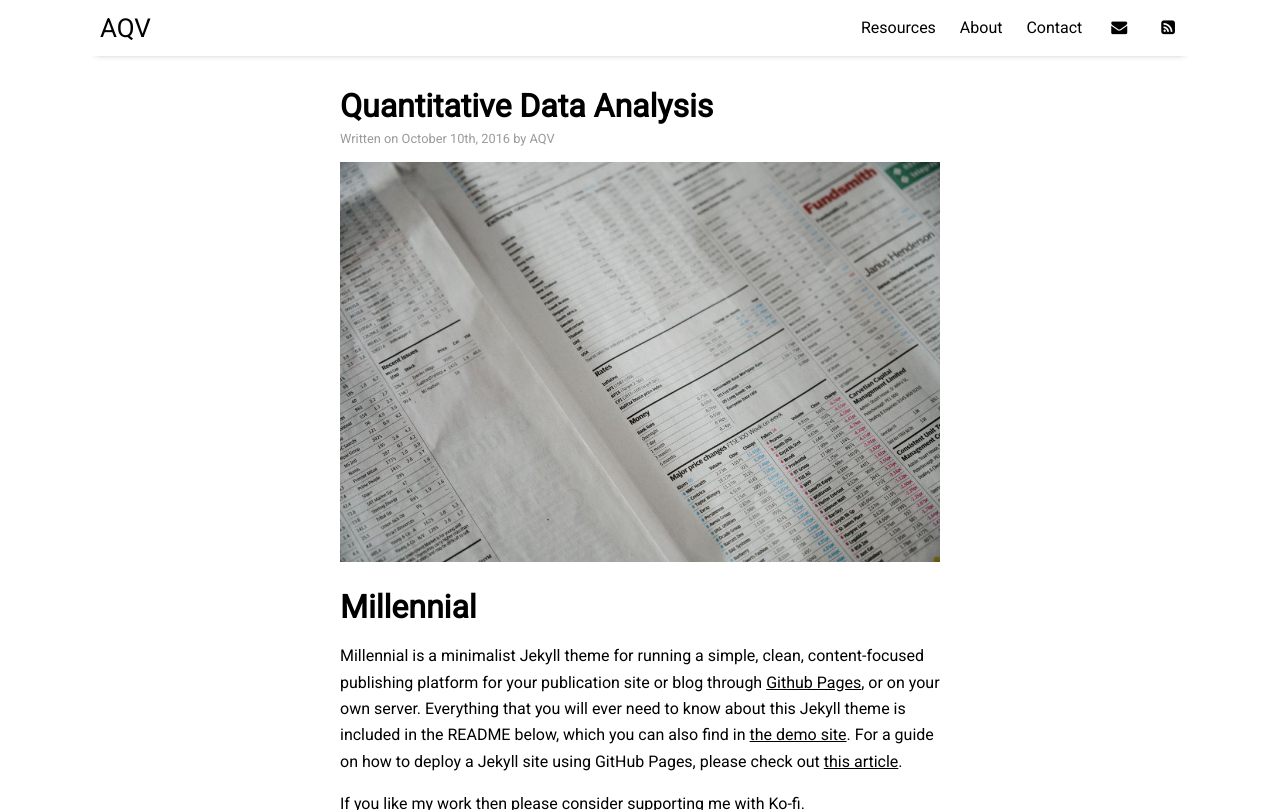
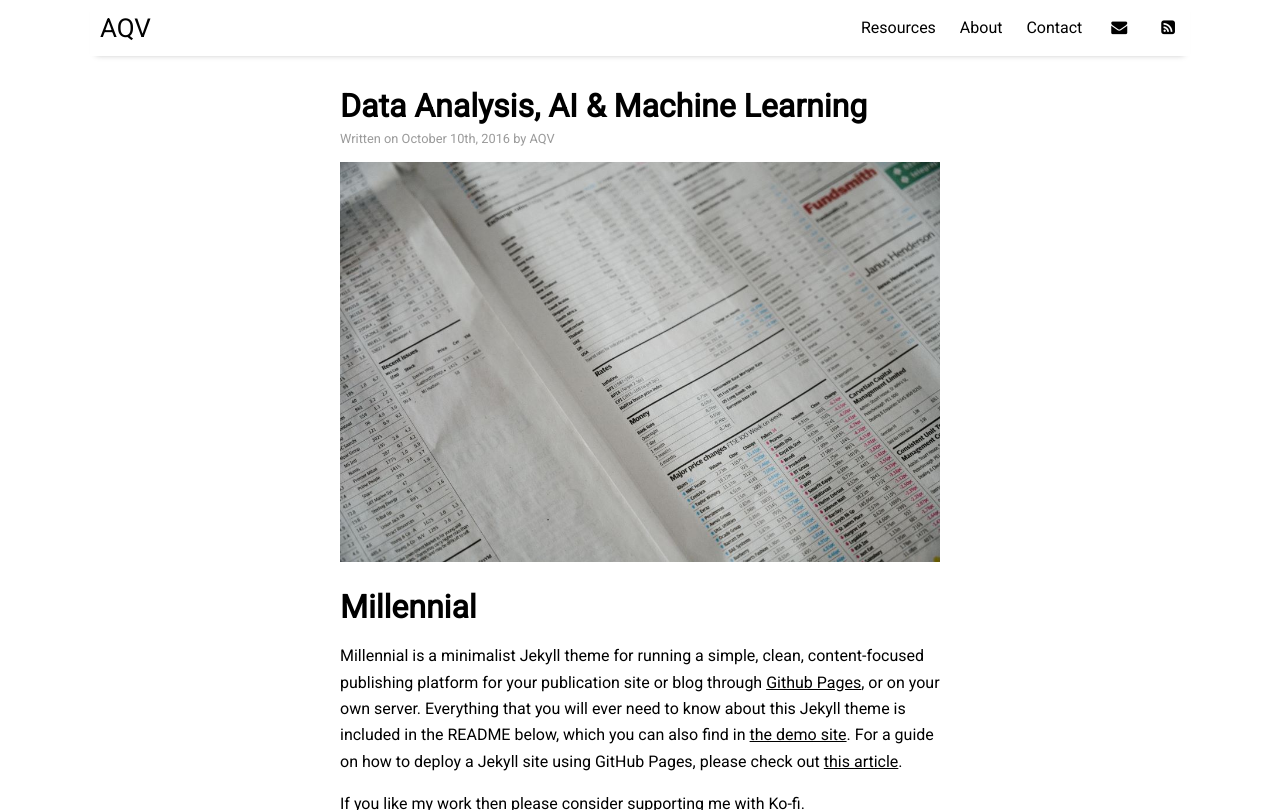
Before and after one commit to aqv-us/aqv-us, a Jekyll site: the page built from _posts/2016-10-10-getting-started.md, in a window 1280 px wide and 900 px high, cut to the strip 0-810 px from the top of the window. Built offline with Jekyll 4.4.1, drawn with Linux system fonts in a browser that asks for light colours; nearby versions of some CDN libraries.

Commit message:
Update 2016-10-10-getting-started.md

```diff
--- a/_posts/2016-10-10-getting-started.md
+++ b/_posts/2016-10-10-getting-started.md
@@ -1,6 +1,6 @@
 ---
 layout: post
-title: "Quantitative Data Analysis"
+title: "Data Analysis, AI & Machine Learning"
 author: "AQV"
 categories: documentation
 tags: [documentation,sample]
```
